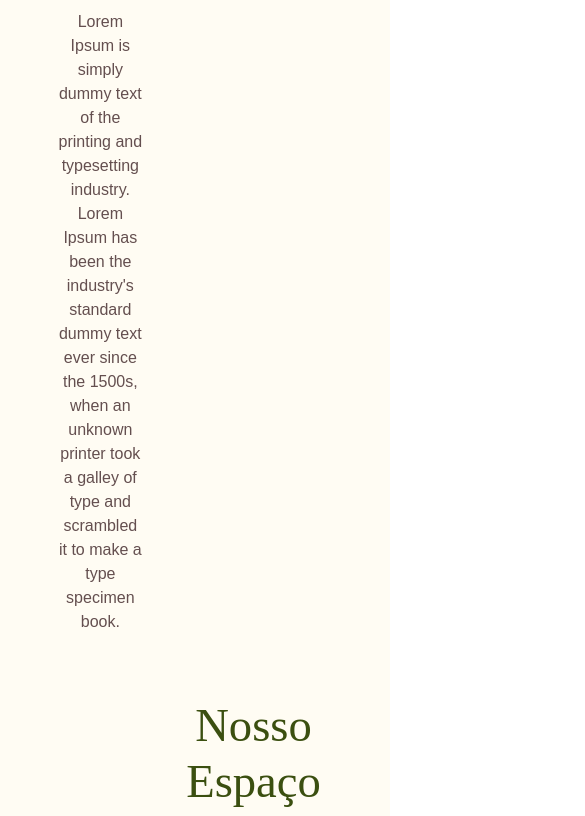
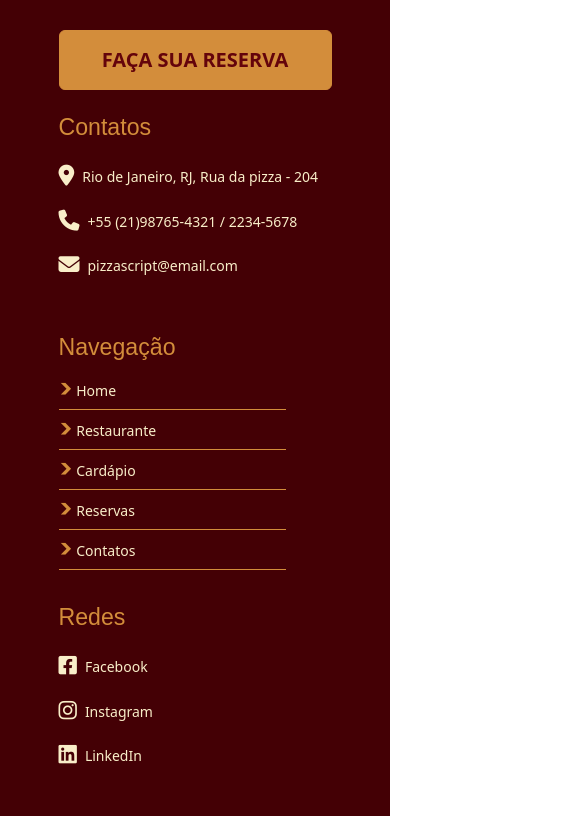
Before and after one commit to Yancap/pizzaria-react, a React (Create React App) app: page /cardapio in a window 390 px wide. Shown: the part 4410-5226 px from the top of the page, 585 px wide, since content can reach past the window. Built offline with nearby package versions, Linux system fonts and the light colour scheme; a web font is replaced by a local one.

Commit message:
finalização do responsivo da home e footer

```diff
--- a/package.json
+++ b/package.json
@@ -10,8 +10,10 @@
     "@testing-library/react": "^13.4.0",
     "@testing-library/user-event": "^13.5.0",
     "bootstrap": "^5.2.3",
+    "history": "^5.3.0",
     "react": "^18.2.0",
     "react-dom": "^18.2.0",
+    "react-router-dom": "^6.8.1",
     "react-scripts": "5.0.1",
     "styled-components": "^5.3.6",
     "web-vitals": "^2.1.4"
--- a/src/App.js
+++ b/src/App.js
@@ -1,19 +1,28 @@
+import {BrowserRouter, Routes, Route} from 'react-router-dom'
 import { Header } from './components/Header'
 import { Footer } from './components/Footer'
-import { Main } from './components/Main';
+import { Espace } from './pages/espace-page/Espace'
+import { Home } from './pages/home/Home'
+import { Menu } from './pages/menu-page/Menu'
 import React from 'react';
 import 'bootstrap/dist/css/bootstrap.css'
 import 'bootstrap/dist/js/bootstrap.bundle.min.js'
 import './css/App.css';
 
 function App() {
-  const [page, setPage] = React.useState(0)
   return (
-    <div className='main-container text-primary bg'>
-      <Header setPage={setPage}></Header>
-      <Main page={page} />
-      <Footer setPage={setPage}></Footer>
-    </div>
+    <BrowserRouter>
+      <div className='main-container text-primary bg'>
+        <Header />
+        <Routes>
+          <Route path='/' element={<Home />} />
+          <Route path='nosso-espaco' element={<Espace />} />
+          <Route path='cardapio' element={<Menu />} />
+        </Routes>
+        <Footer />
+      </div>
+    </BrowserRouter>
+
   );
 }
 
--- a/src/components/Footer.js
+++ b/src/components/Footer.js
@@ -2,67 +2,80 @@ import React from 'react'
 import { Btn } from './common/Btn'
 import { TitleH3 } from './common/TitleH3'
 import { Logo } from './common/Logo'
+import { Link } from 'react-router-dom'
 
 
 export const Footer = ({setPage}) => {
+    const navs = [
+        {name:"Home", path:"/"},
+        {name:"Restaurante", path:"nosso-espaco"},
+        {name:"Cardápio", path:"cardapio"},
+        {name:"Reservas", path:"reservas"},
+        {name:"Contatos", path:"contatos"}
+      ]
   return (
     <footer className='footer container-fluid bg-red-dark py-5'>
-        <div className='mb-4' onClick={()=> setPage(0)} style={{cursor: 'pointer'}}>
+        <Link  to="/" style={{cursor: 'pointer'}}>
             <Logo/>
-        </div>
-        <div className='d-flex justify-content-between'>
-            <div className='d-flex flex-column col-4'>
+        </Link>
+        <div className='d-flex flex-column'>
+            <div className='d-flex flex-md-row justify-content-between flex-column mt-4  order-md-1 order-2'>
+            <div className='d-flex flex-column col-md-4 col-12 footer-item-1'>
                 <TitleH3 name='Contatos'className='text-display mb-4'/>
                 <div className='d-flex flex-column justify-content-between' style={{height: '50%'}}>
-                    <div className='text-tertiary d-flex align-items-center'>
+                    <div className='text-tertiary d-flex align-items-center info-footer'>
                         <i class="fa-solid fa-location-dot fa-xl me-2"></i>
                         <p >Rio de Janeiro, RJ, Rua da pizza - 204 </p>
                     </div>
-                    <div className='text-tertiary d-flex align-items-center'>
+                    <div className='text-tertiary d-flex align-items-center info-footer'>
                         <i className='fa-solid fa-phone fa-xl me-2'></i>
                         <p>+55 (21)98765-4321 / 2234-5678</p>
                     </div>
-                    <div className='text-tertiary d-flex align-items-center'>
+                    <div className='text-tertiary d-flex align-items-center info-footer'>
                         <i class="fa-solid fa-envelope fa-xl me-2"></i>
                         <p>pizzascript@email.com</p>
                     </div>
                 </div>
             </div>
-            <div className='col-3'>
+            <div className='col-md-3 col-10 footer-item-2'>
                 <TitleH3 name="Navegação" className='text-display'/>
                 <nav>
-                    {["Home", "Restaurante", "Cardápio", "Reservas", "Contato"].map((nav, index)=>(
+                    {navs.map((nav, index)=>(
                     <div className='select-nav' onClick={()=>{
                         setPage(index)
                     }} key={index}>
-                        <a href='#' className='text-tertiary'>{nav}</a>
+                        <Link to={nav.path}>
+                            <a href='#' className='text-tertiary link-footer'>{nav.name}</a>
+                        </Link>
+
                     </div>
                     ))}
                 </nav>
             </div>
-            <div className='col-3'>
+            <div className='col-md-3 col-10 footer-item-3'>
                 <TitleH3 name="Redes" className='text-display mb-4'/>
                 <div className='d-flex flex-column justify-content-between' style={{height: '50%'}}>
-                    <div className='text-tertiary d-flex align-items-center'>
+                    <div className='text-tertiary d-flex align-items-center info-footer'>
                         <i class="fa-brands fa-square-facebook fa-xl me-2"></i>
                         <p>Facebook</p>
                     </div>
-                    <div className='text-tertiary d-flex align-items-center'>
+                    <div className='text-tertiary d-flex align-items-center info-footer'>
                         <i class="fa-brands fa-instagram fa-xl me-2"></i>
                         <p>Instagram</p>
                     </div>
-                    <div className='text-tertiary d-flex align-items-center'>
+                    <div className='text-tertiary d-flex align-items-center info-footer' >
                         <i class="fa-brands fa-linkedin fa-xl me-2"></i>
                         <p>LinkedIn</p>
                     </div>
                 </div>
             </div>
 
+            </div>
+            <div className='mt-4 order-md-2 order-1'>
+                <Btn name="FAÇA SUA RESERVA" link="#" classBtn={"btn-primary btn-footer d-flex align-items-center justify-content-center mt-2"} classAnchor="anchor-btn-footer text-danger"/>
+            </div>
         </div>
 
-        <div>
-            <Btn name="FAÇA SUA RESERVA" link="#" classBtn={"btn-primary btn-footer d-flex align-items-center justify-content-center mt-2"} classAnchor="anchor-btn-footer text-danger"/>
-        </div>
     </footer>
   )
 }
--- a/src/components/Header.js
+++ b/src/components/Header.js
@@ -1,4 +1,5 @@
 import React from 'react'
+
 import { Navbar } from './common/Navbar'
 import { NavBurguer } from './common/NavBurguer'
 import './css/Components.css'
--- a/src/components/common/NavBurguer.js
+++ b/src/components/common/NavBurguer.js
@@ -1,4 +1,5 @@
 import React from 'react'
+import { Link } from 'react-router-dom'
 import styled from 'styled-components'
 import { Logo } from './Logo'
 
@@ -11,8 +12,14 @@ const DivLogo = styled.div`
 `
 
 export const NavBurguer = ({setPage}) => {
-const navs = ["Home", "Restaurante", "Cardápio", "Reservas", "Contato"]
-  return (
+    const navs = [
+        {name:"Home", path:"/"},
+        {name:"Restaurante", path:"nosso-espaco"},
+        {name:"Cardápio", path:"cardapio"},
+        {name:"Reservas", path:"reservas"},
+        {name:"Contatos", path:"contatos"}
+      ]
+      return (
         <nav className="navbar fixed-top bg-danger">
             <div className="container-fluid">
                 <DivLogo onClick={()=> setPage(0)} >
@@ -33,7 +40,9 @@ const navs = ["Home", "Restaurante", "Cardápio", "Reservas", "Contato"]
                         {
                             navs.map((nav, i)=>(
                                 <li key={i} className="nav-item" >
-                                    <a className="nav-link text-primary text-display mb-2" href='#' onClick={() => {setPage(i)}} >{nav}</a>
+                                    <Link to={nav.path}>
+                                        <a className="nav-link text-primary text-display mb-2" href='#' >{nav.name}</a>
+                                    </Link>
                                 </li>
                             ))
                         }
--- a/src/components/common/Navbar.js
+++ b/src/components/common/Navbar.js
@@ -1,22 +1,29 @@
 import React from 'react'
+import { Link } from 'react-router-dom'
 import { Btn } from './Btn'
 import { Logo } from './Logo'
 
-export const Navbar = ({setPage}) => {
-  const navs = ["Restaurante", "Cardápio", "Reservas", "Contato"]
+export const Navbar = () => {
+  const navs = [
+    {name:"Restaurante", path:"nosso-espaco"},
+    {name:"Cardápio", path:"cardapio"},
+    {name:"Reservas", path:"reservas"},
+    {name:"Contatos", path:"contatos"}
+  ]
   return (
     <div className='d-flex justify-content-between'>
-        <div onClick={()=> setPage(0)} style={{cursor: 'pointer'}}>
+        <Link to="/" style={{cursor: 'pointer'}}>
           <Logo/>
-        </div>
-
+        </Link>
 
         <div className='d-flex col-xl-8 col-lg-10 col-12 justify-content-evenly'>
           <div className="nav-header col-7 d-flex align-items-end justify-content-between">
             <div className='d-flex justify-content-between' style={{width:'100%'}}>
               {navs.map((nav, i)=>(
-                <div key={i+1} onClick={() => setPage(i+1)}>
-                  <a href='#' className='text-primary text-display'>{nav}</a>
+                <div key={i+1}>
+                  <Link to={nav.path}>
+                    <a href='#' className='text-primary text-display'>{nav.name}</a>
+                  </Link>
                 </div>
               ))}
             </div>
--- a/src/css/App.css
+++ b/src/css/App.css
@@ -107,7 +107,7 @@ a{
 }
 
 @media screen and (max-width: 1100px){
-    .descriptions{
+    #section-rodizio .descriptions{
         width:  60vw;
     }
 }
@@ -149,3 +149,32 @@ a{
     }
 
 }
+
+/* FOOTER */
+.info-footer p {
+    font-size: 1em;
+}
+
+@media screen and (max-width: 768px){
+    .footer-item-1, .footer-item-3{
+        height: 220px;
+    }
+    .footer-item-2{
+        height: 270px;
+    }
+    .btn-footer{
+        width: 50vw;
+    }
+}
+
+@media screen and (max-width: 768px){
+    .btn-footer{
+        width: 70vw;
+    }
+}
+
+@media screen and (max-width: 450px){
+    .info-footer, .link-footer{
+        font-size: 14px;
+    }
+}
--- a/src/pages/home/components/TitleSection.js
+++ b/src/pages/home/components/TitleSection.js
@@ -5,5 +5,6 @@ export const TitleSection = styled.h2`
     font-size: calc(2.5em + 1.7vw);
     @media screen and (max-width: 768px){
         text-align: center;
+        width: initial !important;
     }
 `
--- a/src/pages/home/sections/Tradition.js
+++ b/src/pages/home/sections/Tradition.js
@@ -1,8 +1,13 @@
 import React from 'react'
 import { TitleSection } from '../components/TitleSection'
 import { Images } from '../components/Images'
+import styled from 'styled-components'
 
+const ContainerMobile = styled.div`
+    @media screen and (max-width: 992px) {
 
+    }
+`
 
 export const Tradition = () => {
   return (
@@ -10,7 +15,7 @@ export const Tradition = () => {
 
         <div className='mt-5'>
             <TitleSection className="title title-green mt-5">Nossa Tradição</TitleSection>
-            <div className='d-flex justify-content-between'>
+            <div className='d-flex justify-content-between flex-lg-row align-items-lg-stretch flex-column align-items-center'>
                 <div>
                    <p className='text-display paragraph descriptions'>Lorem Ipsum is simply dummy text of the printing and typesetting industry.
                     Lorem Ipsum has been the industry's standard dummy text ever since the 1500s, when an unknown printer took a galley of type and scrambled it to make a type specimen book.
@@ -19,23 +24,20 @@ export const Tradition = () => {
                     when an unknown printer took a galley of type and scrambled it to make a type specimen book.
                     </p>
                 </div>
-
-                <div>
-                    <div className='img-tradicao'></div>
-                </div>
+                <div className='img-tradicao'></div>
             </div>
         </div>
         <div className='d-flex flex-column'>
-            <div className=' align-self-end' style={{width: '40vw'}}>
-            <TitleSection className="title title-green mt-5">Nosso Espaço</TitleSection>
+            <div className='align-self-lg-end' >
+                <TitleSection className="title title-green mt-5" style={{width: '40vw'}}>Nosso Espaço</TitleSection>
             </div>
 
-            <div className='d-flex justify-content-between'>
-                <Images>
+            <div className='d-flex justify-content-between flex-lg-row align-items-lg-stretch flex-column align-items-center'>
+                <Images className='order-lg-1 order-2 w-100'>
                     <div className='img-espaco-2 position-relative'></div>
                     <div className='img-espaco-1 position-relative'></div>
                 </Images>
-                <div>
+                <div className='order-lg-2 order-1'>
                     <p className='text-display paragraph descriptions'>
                         Lorem Ipsum is simply dummy text of the printing and typesetting industry.
                         Lorem Ipsum has been the industry's standard dummy text ever since the 1500s, when an unknown printer took a galley of type and scrambled it to make a type specimen book.
```
Also changed, not shown: src/components/Main.js (+4 -3 lines), src/pages/home/css/Home.css (+40 -5 lines), 1 other file (tests, documents, lock files or other folders).
